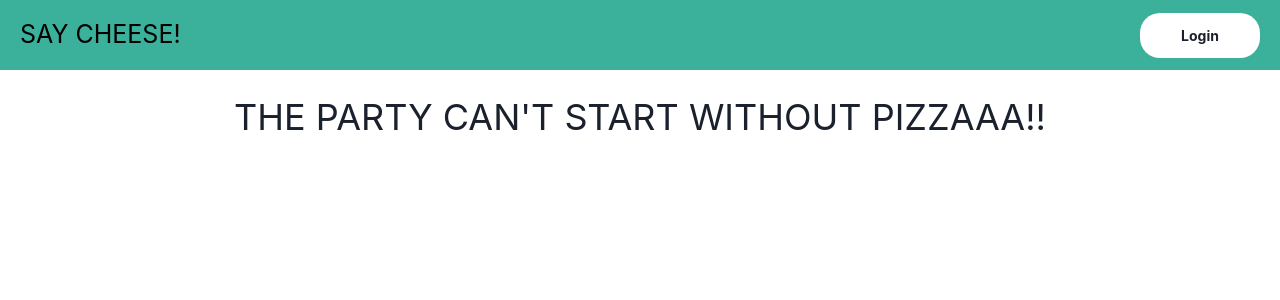
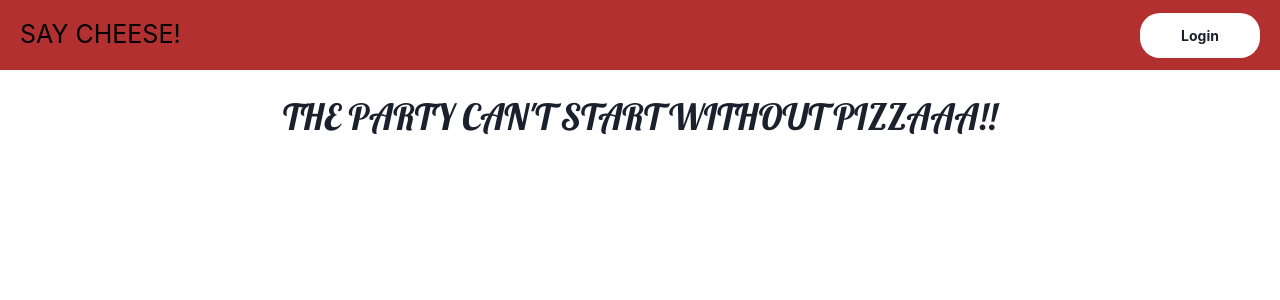
Before and after one commit to piyusha2001/OIBSIP_Pizza-delivery-app, a React (Create React App) app in the folder client/: page / in a window 1280 px wide. Shown: the top 300 px of the page. Built offline with nearby package versions, Linux system fonts and the light colour scheme.

Commit message:
added font to class

```diff
--- a/client/src/components/Main/styles.module.css
+++ b/client/src/components/Main/styles.module.css
@@ -1,7 +1,7 @@
 .navbar {
 	width: 100%;
 	height: 70px;
-	background-color: #3bb19b;
+	background-color: #b33030;
 	display: flex;
 	align-items: center;
 	justify-content: space-between;
@@ -25,3 +25,6 @@
 	cursor: pointer;
 	margin-right: 20px;
 }
+.heading1 {
+	font-family: 'Lobster', cursive;
+}
```
